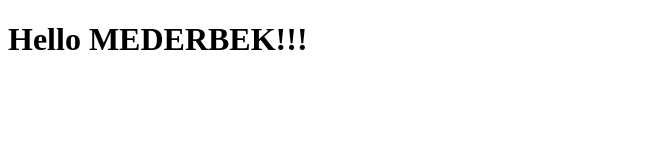
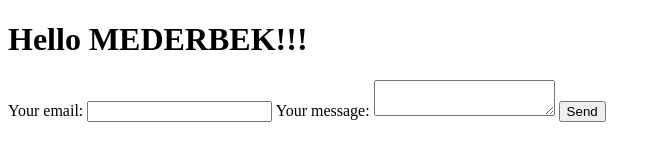
Before and after one commit to Urkunchiev/Urkunchiev.github.io, a plain HTML site: page index.html in a window 1280 px wide. Shown: the whole page, without its empty margins (0-661 px from the left). Drawn offline with Linux system fonts and the light colour scheme.

Commit message:
add Form to index.html

```diff
--- a/index.html
+++ b/index.html
@@ -10,5 +10,25 @@
 
 
     <h1>Hello MEDERBEK!!!</h1>
+
+    <!-- modify this form HTML and place wherever you want your form -->
+    <form
+    action="https://formspree.io/f/xjvlpolo"
+    method="POST"
+    >
+    <label>
+    Your email:
+    <input type="email" name="email">
+    </label>
+    <label>
+    Your message:
+    <textarea name="message"></textarea>
+    </label>
+    <!-- your other form fields go here -->
+    <button type="submit">Send</button>
+    </form>
+
+
+
 </body>
 </html>
```
